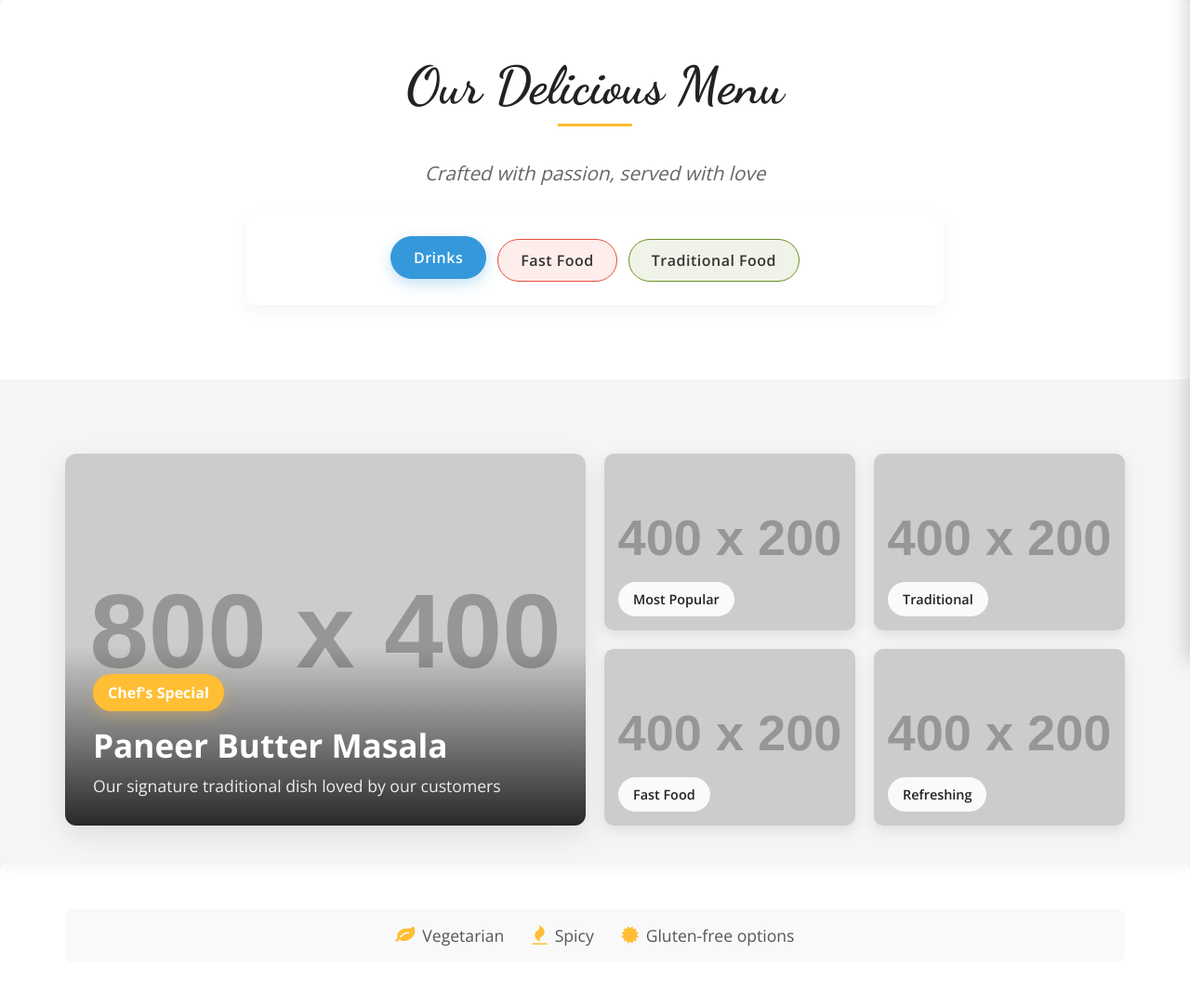
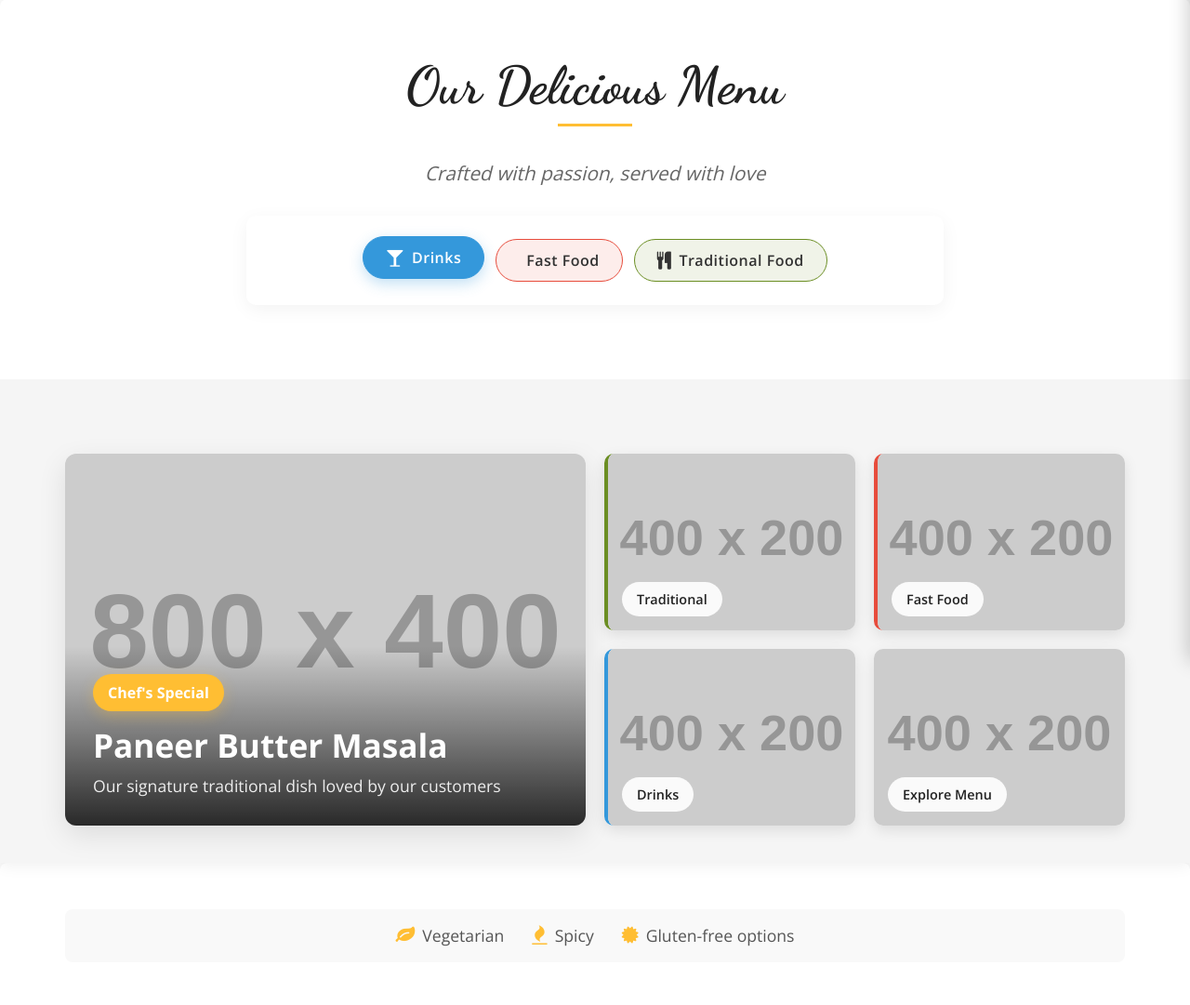
Before and after one commit to lalitSoni45/Restaurant_Django_project, a Django app: page /menu/?category=5 in a window 1280 px wide. Shown: the part 89-1170 px from the top of the page at 93% size. Run offline with Django 5.2, Linux system fonts and the light colour scheme; data comes from the database, SQL or seed files in the repository; grey boxes labelled with a size stand in for pictures from a placeholder-image service; some libraries are stand-ins or nearby versions.

Commit message:
Fix category images for Fast Food, Drinks, and Traditional Food

```diff
--- a/my_restaurant/Templates/menu.html
+++ b/my_restaurant/Templates/menu.html
@@ -71,7 +71,16 @@
                   <li class="{% if request.GET.category|stringformat:'s' == category.id|stringformat:'s' %}active{% endif %}
                            {% if category.name == 'Traditional Food' %}traditional{% elif category.name == 'Fast Food' %}fast-food{% elif category.name == 'Drinks' %}drinks{% endif %}"
                       data-filter=".{{ category.name|lower|cut:' ' }}">
-                    <a href="{% url 'Menu' %}?category={{ category.id }}">{{ category.name }}</a>
+                    <a href="{% url 'Menu' %}?category={{ category.id }}">
+                      {% if category.name == 'Traditional Food' %}
+                        <i class="fa fa-cutlery"></i>
+                      {% elif category.name == 'Fast Food' %}
+                        <i class="fa fa-hamburger"></i>
+                      {% elif category.name == 'Drinks' %}
+                        <i class="fa fa-glass"></i>
+                      {% endif %}
+                      {{ category.name }}
+                    </a>
                   </li>
                   {% endif %}
                   {% endfor %}
@@ -97,21 +106,21 @@
                   </div>
                 </div>
                 <div class="featured-dish-grid">
-                  <div class="featured-dish-item">
-                    <img src="https://placehold.co/400x200?text=Margherita+Pizza" alt="Margherita Pizza" class="img-fluid">
-                    <span class="dish-label">Most Popular</span>
+                  <div class="featured-dish-item traditional">
+                    <img src="https://placehold.co/400x200?text=Traditional+Food" alt="Traditional Food" class="img-fluid">
+                    <span class="dish-label">Traditional</span>
+                  </div>
+                  <div class="featured-dish-item fast-food">
+                    <img src="https://placehold.co/400x200?text=Fast+Food" alt="Fast Food" class="img-fluid">
+                    <span class="dish-label">Fast Food</span>
+                  </div>
+                  <div class="featured-dish-item drinks">
+                    <img src="https://placehold.co/400x200?text=Drinks" alt="Drinks" class="img-fluid">
+                    <span class="dish-label">Drinks</span>
                   </div>
                   <div class="featured-dish-item">
-                    <img src="https://placehold.co/400x200?text=Garlic+Naan" alt="Garlic Naan" class="img-fluid">
-                    <span class="dish-label">Traditional</span>
-                  </div>
-                  <div class="featured-dish-item">
-                    <img src="https://placehold.co/400x200?text=Cheese+Burger" alt="Cheese Burger" class="img-fluid">
-                    <span class="dish-label">Fast Food</span>
-                  </div>
-                  <div class="featured-dish-item">
-                    <img src="https://placehold.co/400x200?text=Mango+Lassi" alt="Mango Lassi" class="img-fluid">
-                    <span class="dish-label">Refreshing</span>
+                    <img src="https://placehold.co/400x200?text=Explore+Menu" alt="Explore Menu" class="img-fluid">
+                    <span class="dish-label">Explore Menu</span>
                   </div>
                 </div>
               </div>
@@ -395,6 +408,13 @@
       text-decoration: none;
       font-weight: 600;
       letter-spacing: 0.5px;
+      display: flex;
+      align-items: center;
+      gap: 8px;
+    }
+
+    .filters_menu li a i {
+      font-size: 1.2rem;
     }
 
     .filters_menu li.active a {
@@ -502,6 +522,18 @@
       box-shadow: 0 5px 15px rgba(0,0,0,0.1);
     }
 
+    .featured-dish-item.traditional {
+      border-left: 4px solid #6b8e23;
+    }
+
+    .featured-dish-item.fast-food {
+      border-left: 4px solid #e74c3c;
+    }
+
+    .featured-dish-item.drinks {
+      border-left: 4px solid #3498db;
+    }
+
     .featured-dish-item img {
       width: 100%;
       height: 100%;
```
Also changed, not shown: other parts of my_restaurant/Templates/menu.html (+41 -0 lines).
